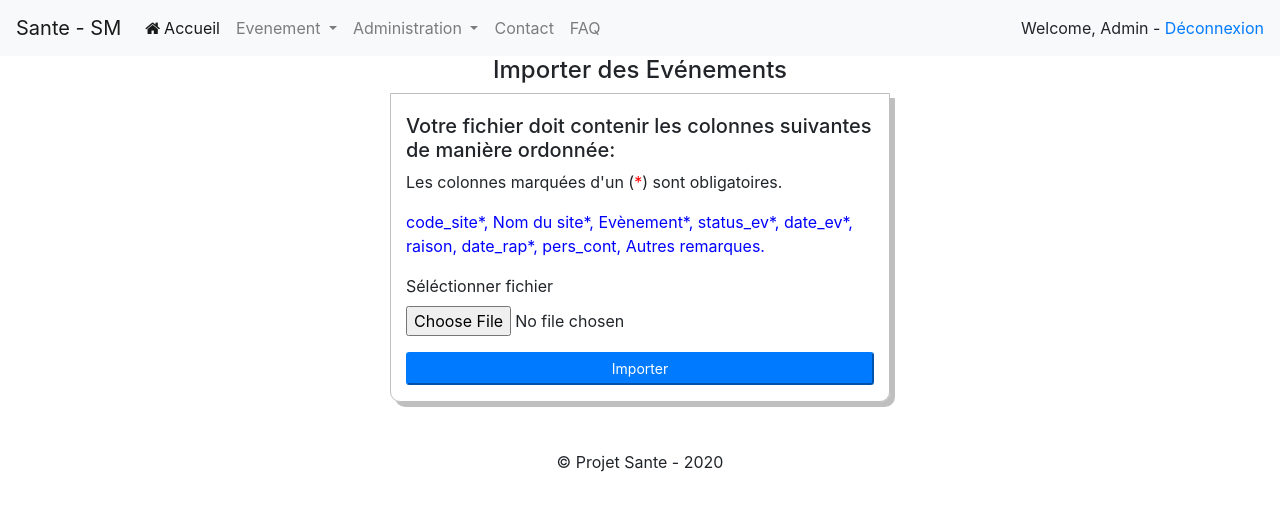
After one commit to madleysk/project01, a Django app: page /import_events/ in a window 1280 px wide. The commit adds this page. Shown: the top 511 px of the page. Run offline with Django 3.2, Linux system fonts and the light colour scheme; a user stored in the database is signed in; some libraries are stand-ins or nearby versions.

Commit message:
import site and event plus search

```diff
--- /dev/null
+++ b/smonitoring/templates/file_import.html
@@ -0,0 +1,41 @@
+{% extends "layout.html" %}
+
+{% block body %}
+<style>
+	.boite{
+		max-width:500px;
+		box-shadow: 5px 5px #BFBFBF;
+		border-radius: 0 0 10px 10px;
+		border: solid 1px #BFBFBF;
+		margin:auto;
+		padding-top:20px;
+		}
+	.msg-content{
+		color:#0000FF;
+		}
+</style>
+<section class="content">
+	<h4 class="text-center">{{ page_title }}</h4>
+
+	<form method="POST" enctype="multipart/form-data" >{% csrf_token%}
+		<div class="row boite">
+			<div class="form-group col-sm-12">
+				<h5>Votre fichier doit contenir les colonnes suivantes de manière ordonnée:</h5>
+				<p>Les colonnes marquées d'un (<span style="color:red;">*</span>) sont obligatoires. </p>
+				{% if info %}
+					<div class="msg-content">
+						{{ info }}
+					</div>
+				{% endif %}
+			</div>
+			<div class="form-group col-sm-12">
+				<label for="fichier">Séléctionner fichier</label><br>
+				<input type="file" name="fichier" id="fichier" >
+			</div>
+			<div class="form-group col-sm-12">
+				<button type="submit" class="btn-sm btn-primary btn-block">Importer</button>
+			</div>
+		</div>
+	</form>
+</section>
+{% endblock body %}
--- a/smonitoring/templates/layout.html
+++ b/smonitoring/templates/layout.html
@@ -41,13 +41,14 @@
 			Administration
 			</a>
 			<div class="dropdown-menu" aria-labelledby="navbarDropdown">
+			  <a class="dropdown-item" href="{% url 'import_events' %}">Importer événements</a>
 			  <a class="dropdown-item" href="{% url 'list_events' %}">Liste événements</a>
 			  <div class="dropdown-divider"></div>
 			  <a class="dropdown-item" href="#">Ajouter utilisateur</a>
 			  <a class="dropdown-item" href="#">Liste utilisateurs</a>
 			  <div class="dropdown-divider"></div>
 			  <a class="dropdown-item" href="{% url 'add_site' %}">Ajouter site</a>
-			  <a class="dropdown-item" href="#" data-toggle="modal" data-target="#importSiteModal">Importer sites</a>
+			  <a class="dropdown-item" href="{% url 'import_sites' %}" >Importer sites</a>
 			  <a class="dropdown-item" href="{% url 'list_sites' %}">Liste sites</a>
 			  <div class="dropdown-divider"></div>
 			  <a class="dropdown-item" href="{{ '/admin' }}">Admin Panel</a>
@@ -85,21 +86,11 @@
 		{% endif %}
 	<!-- End Headline -->
 	<div class="container-fluid" style="min-height:200px;">
-		{% if message %}
-			<div class="alert alert-success alert-dismissible fade show" role="alert">
-			  <span class="msg">{{ message }}</span>
-			  <button type="button" class="close" data-dismiss="alert" aria-label="Close">
-				<span aria-hidden="true">&times;</span>
-			  </button>
-			</div>
-		{% endif %}
-		{% block headings %}
-		{% endblock headings %}
-
+		<!-- Notifications template -->
+		{% include "notifications.html" %}
+		<!-- Body block -->
 		{% block body %}
 		{% endblock body %}
-	<!-- Import sites Modal -->
-	{% include "sites_import.html" %}
 	</div>
 	<footer class="footer text-center mt-5">
 		<p class="">&copy; Projet Sante - 2020</p>
--- /dev/null
+++ b/smonitoring/templates/notifications.html
@@ -0,0 +1,32 @@
+{% if msg_success %}
+	<div class="alert alert-success alert-dismissible fade show" role="alert">
+	  <span class="msg">{{ msg_success }}</span>
+	  <button type="button" class="close" data-dismiss="alert" aria-label="Close">
+		<span aria-hidden="true">&times;</span>
+	  </button>
+	</div>
+{% endif %}
+{% if msg_info %}
+	<div class="alert alert-info alert-dismissible fade show" role="alert">
+	  <span class="msg">{{ msg_info }}</span>
+	  <button type="button" class="close" data-dismiss="alert" aria-label="Close">
+		<span aria-hidden="true">&times;</span>
+	  </button>
+	</div>
+{% endif %}
+{% if msg_warning %}
+	<div class="alert alert-warning alert-dismissible fade show" role="alert">
+	  <span class="msg">{{ msg_warning }}</span>
+	  <button type="button" class="close" data-dismiss="alert" aria-label="Close">
+		<span aria-hidden="true">&times;</span>
+	  </button>
+	</div>
+{% endif %}
+{% if msg_error %}
+	<div class="alert alert-danger alert-dismissible fade show" role="alert">
+	  <span class="msg">{{ msg_error }}</span>
+	  <button type="button" class="close" data-dismiss="alert" aria-label="Close">
+		<span aria-hidden="true">&times;</span>
+	  </button>
+	</div>
+{% endif %}
--- a/smonitoring/urls.py
+++ b/smonitoring/urls.py
@@ -10,13 +10,14 @@ urlpatterns = [
 	path("accounts/logout/",views.logout_view,name="logout"),
 
 	path("add_site/",views.add_site,name="add_site"),
+	path("import_sites/",views.import_sites,name="import_sites"),
 	path("edit_site/<int:id_site>",views.edit_site,name="edit_site"),
 	path("site/<int:id_site>",views.site,name="site"),
 	path("list_sites/",views.list_sites,name="list_sites"),
 	path("list_sites/page/<int:page>",views.list_sites,name="list_sites"),
-	path("import_sites/",views.import_sites,name="import_sites"),
 
 	path("add_event/",views.add_event,name="add_event"),
+	path("import_events/",views.import_events,name="import_events"),
 	path("edit_event/<int:id_event>",views.edit_event,name="edit_event"),
 	path("list_events/",views.list_events,name="list_events"),
 	path("list_events/page/<int:page>",views.list_events,name="list_events"),
--- a/smonitoring/views.py
+++ b/smonitoring/views.py
@@ -7,9 +7,10 @@ from django.urls import reverse
 from django.db.models import Count, ExpressionWrapper
 from .forms import SiteForm, SiteEditForm, EvenementForm,EvenementEditForm, RegistrationForm
 from .models import Site,Evenement
-from .fonctions import import_csv_ev,format_form_field, pagination_format,import_site_from_csv
+from .fonctions import import_csv_ev,format_form_field, pagination_format,import_site_from_csv,import_event_from_csv
 from datetime import datetime
 from django.db import connection
+from django.db.models import Q # for complex queries
 
 PER_PAGE = 25
 
@@ -171,28 +172,49 @@ def list_sites(request,page=1):
 	context = {
 		"page_title":page_title,
 	}
-	site_list = Site.objects.all().order_by('nom')
-	paginator = Paginator(site_list,PER_PAGE)
-	page_number = request.GET.get('page')
-	page_obj = paginator.get_page(page_number)
-	context['page_obj']=page_obj
-	context['page_range']= pagination_format(page_obj)
+	keyword= request.GET.get('search')
+	if keyword is not None:
+		# searching for the keywords
+		site_list = Site.objects.filter(Q(nom__contains=keyword) | Q(code__contains=keyword)).order_by('nom')
+		paginator = Paginator(site_list,PER_PAGE)
+		page_number = request.GET.get('page')
+		page_obj = paginator.get_page(page_number)
+		context['page_obj']=page_obj
+		context['page_range']= pagination_format(page_obj)
+	else:
+		site_list = Site.objects.all().order_by('nom')
+		paginator = Paginator(site_list,PER_PAGE)
+		page_number = request.GET.get('page')
+		page_obj = paginator.get_page(page_number)
+		context['page_obj']=page_obj
+		context['page_range']= pagination_format(page_obj)
+	msg= request.GET.get('msg')
 
 	return render(request, 'site_list.html', context)
 
 @login_required
 def import_sites(request):
 	"""Import sites from csv file"""
+	page_title = 'Importer des sites'
+	context = {
+		"page_title":page_title,
+		"info":"Code*, type_site*, Titre*, sigle, Region*, Departement*, Commune*, Adresse, PEPFAR, Contact_1*, Tel_1*, Contact_2, Tel, FAI, internet, isante, fingerprint",
+	}
+
 	if request.method == 'POST':
 		# import commands
 		csv_file = request.FILES['fichier']
 		if csv_file is not None:
 			if csv_file.name.endswith('.csv'):
-				file_data = csv_file.read().decode("utf-8")
-				result = import_site_from_csv(file_data)
+				if csv_file.multiple_chunks() is False:
+					file_data = csv_file.read().decode("utf-8")
+					result = import_site_from_csv(file_data)
+					return render(request, 'site_list.html', context)
+				else:
+					return HttpResponse('Fichier trop lourd !')
 			else:
 				return HttpResponse('Erreur de fichier !')
-	return HttpResponseRedirect(reverse('list_sites'))
+	return render(request, 'file_import.html', context)
 
 @login_required
 def add_event(request):
@@ -289,11 +311,46 @@ def list_events(request,page=1):
 	context = {
 		"page_title":page_title
 	}
-	event_list = Evenement.objects.all().select_related('code_site').order_by('-date_entree')
-	paginator = Paginator(event_list, PER_PAGE)
-	page_number = request.GET.get('page')
-	page_obj = paginator.get_page(page_number)
-	context['page_obj']=page_obj
-	context['page_range']= pagination_format(page_obj)
+	keyword= request.GET.get('search')
+	if keyword is not None:
+		event_list = Evenement.objects.select_related('code_site')\
+		.filter(Q(code_site__nom__contains=keyword) | Q(entite_concerne__contains=keyword)).order_by('-date_entree')
+		paginator = Paginator(event_list, PER_PAGE)
+		page_number = request.GET.get('page')
+		page_obj = paginator.get_page(page_number)
+		context['page_obj']=page_obj
+		context['page_range']= pagination_format(page_obj)
+		context['url_params'] = '&search='+keyword
+	else:
+		event_list = Evenement.objects.all().select_related('code_site').order_by('-date_entree')
+		paginator = Paginator(event_list, PER_PAGE)
+		page_number = request.GET.get('page')
+		page_obj = paginator.get_page(page_number)
+		context['page_obj']=page_obj
+		context['page_range']= pagination_format(page_obj)
 
 	return render(request, 'event_list.html', context)
+
+@login_required
+def import_events(request):
+	"""Import events from csv file"""
+	context= {
+		"page_title":'Importer des Evénements',
+		"info_title":'Importer des Evénements',
+		"info":"code_site*, Nom du site*, Evènement*, status_ev*, date_ev*, raison, date_rap*, pers_cont, Autres remarques.",
+	}
+
+	if request.method == 'POST':
+		# import commands
+		csv_file = request.FILES['fichier']
+		if csv_file is not None:
+			if csv_file.name.endswith('.csv'):
+				if csv_file.multiple_chunks() is False:
+					file_data = csv_file.read().decode("utf-8")
+					result = import_event_from_csv(file_data)
+					return render(request, 'event_list.html', context)
+				else:
+					return HttpResponse('Fichier trop lourd !')
+			else:
+				return HttpResponse('Erreur de fichier !')
+	return render(request, 'file_import.html', context)
```
Also changed, not shown: smonitoring/fonctions.py (+51 -2 lines), smonitoring/templates/_paginationhelpers.html (+4 -4 lines).
